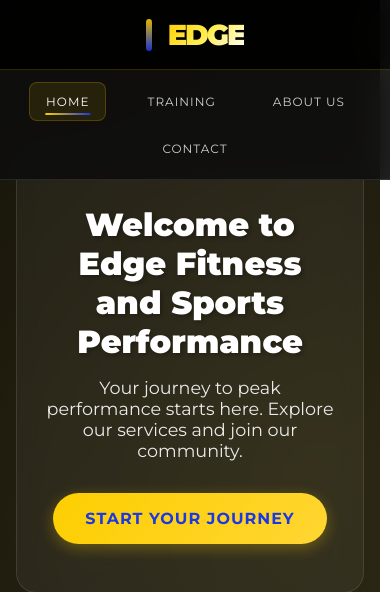
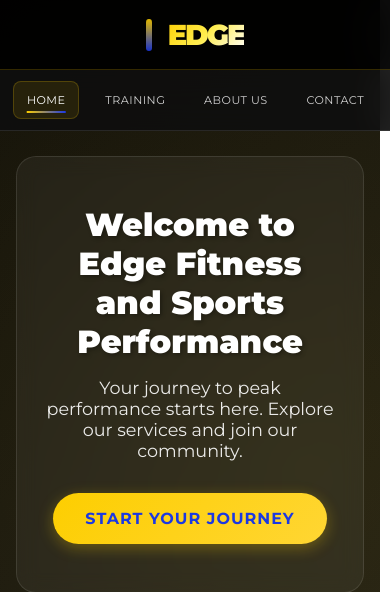
Before and after one commit to TheAustinMiller/html-edge, a PHP site: page / in a window 390 px wide. Shown: the top 592 px of the page. Run offline with PHP 8.4, Linux system fonts and the light colour scheme.

Commit message:
fix for nav bar crunch

```diff
--- a/styles.css
+++ b/styles.css
@@ -869,20 +869,30 @@ main {
     }
 
     .nav-menu {
-        flex-wrap: wrap;
-        height: auto;
-        padding: 0.5rem;
+        flex-wrap: nowrap;
+        height: 60px;
+        padding: 0;
         justify-content: space-evenly;
+        overflow-x: auto;
+        overflow-y: hidden;
+        -webkit-overflow-scrolling: touch;
+        scrollbar-width: none;
+    }
+
+    .nav-menu::-webkit-scrollbar {
+        display: none;
     }
 
     .nav-item {
-        margin: 0.25rem;
+        margin: 0;
+        flex-shrink: 0;
     }
 
     .nav-link {
-        padding: 0.7rem 1rem;
-        font-size: 0.75rem;
-        letter-spacing: 1px;
+        padding: 0.7rem 0.8rem;
+        font-size: 0.7rem;
+        letter-spacing: 0.5px;
+        white-space: nowrap;
     }
 
     .nav-link::after {
```
